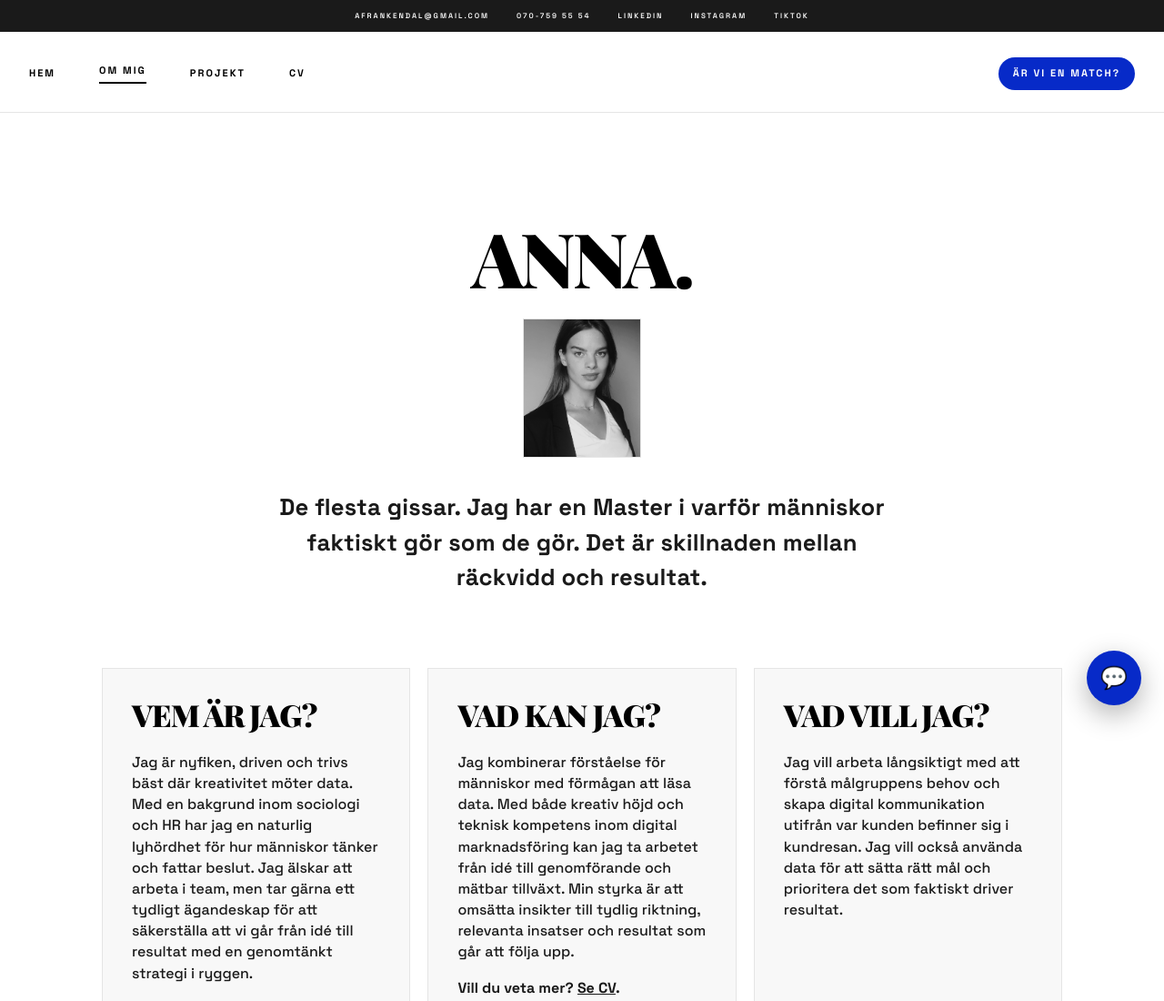
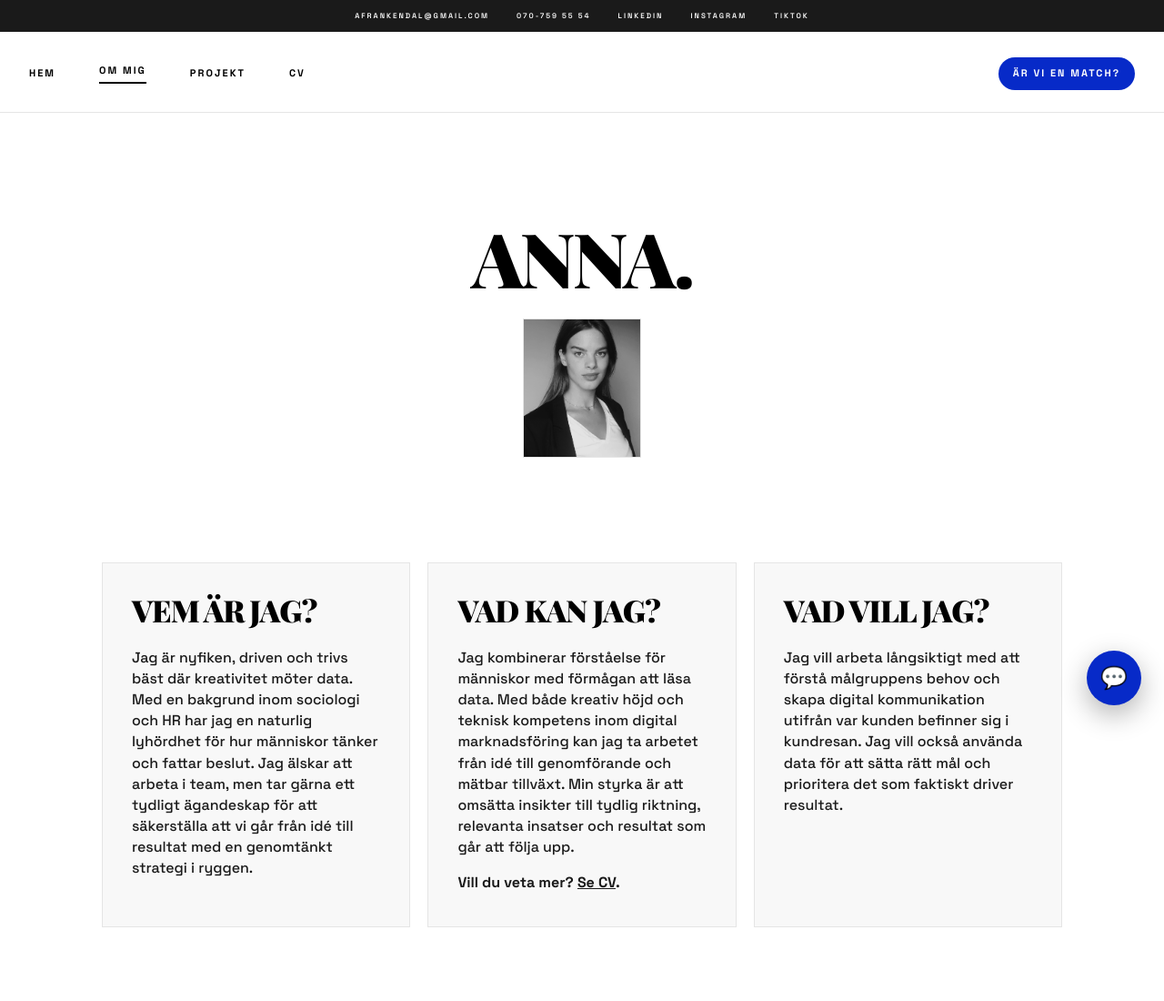
Before and after one commit to annafrankendal/annafrankendal.github.io, a website: page about.html in a window 1280 px wide. Shown: the top 1100 px of the page at 91% size. Drawn offline with nearby package versions, Linux system fonts and the light colour scheme; a web font is replaced by a local one.

Commit message:
Tar bort text om Master och gissningar från Om mig-sidan

```diff
--- a/about.html
+++ b/about.html
@@ -170,7 +170,7 @@ height="0" width="0" style="display:none;visibility:hidden"></iframe></noscript>
           <img src="annabild.JPG" alt="Anna Frankendal">
         </div>
         <div class="hero-intro">
-          De flesta gissar. Jag har en Master i varför människor faktiskt gör som de gör. Det är skillnaden mellan räckvidd och resultat.
+          <!-- Text borttagen enligt önskemål -->
         </div>
       </section>
 
```
